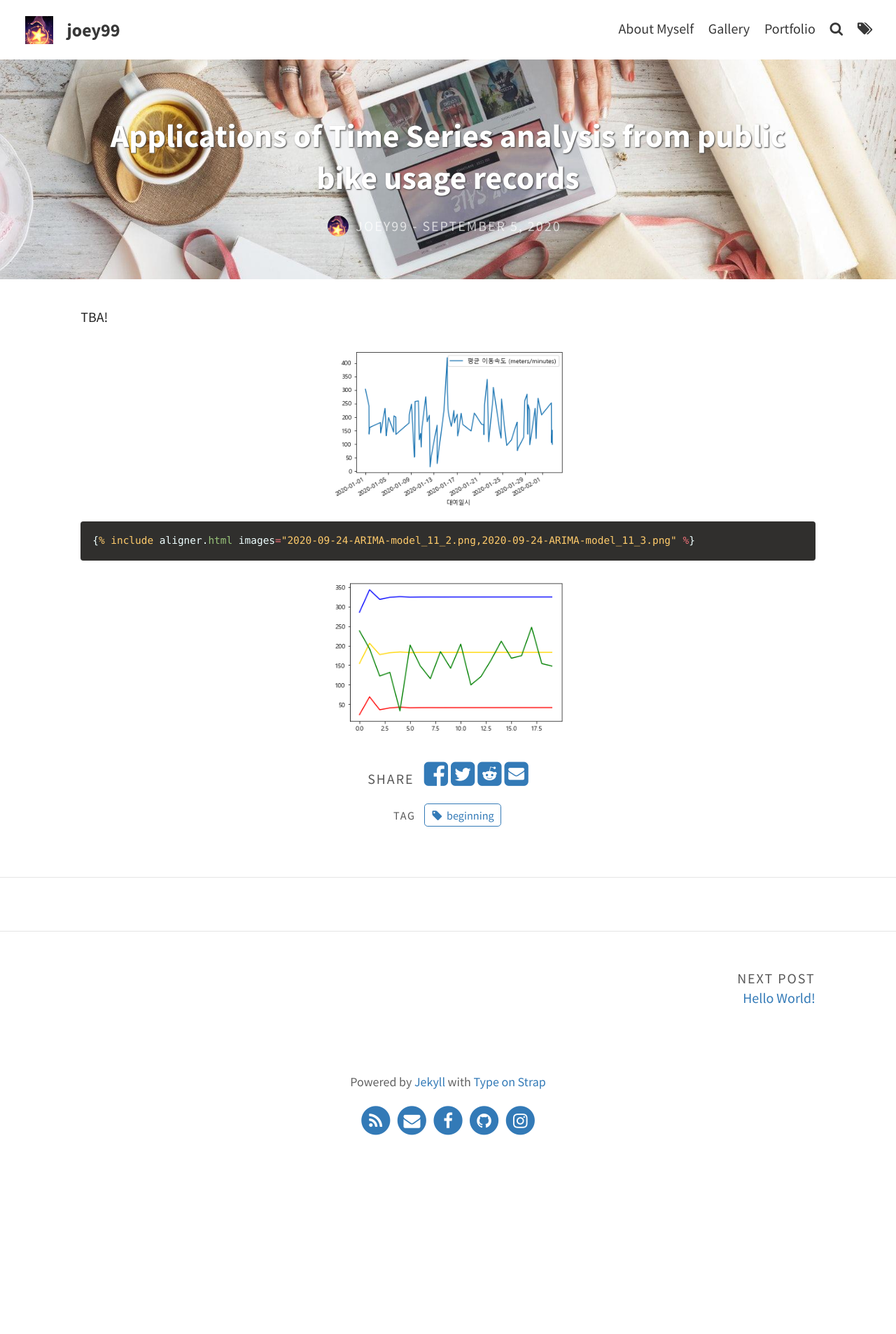
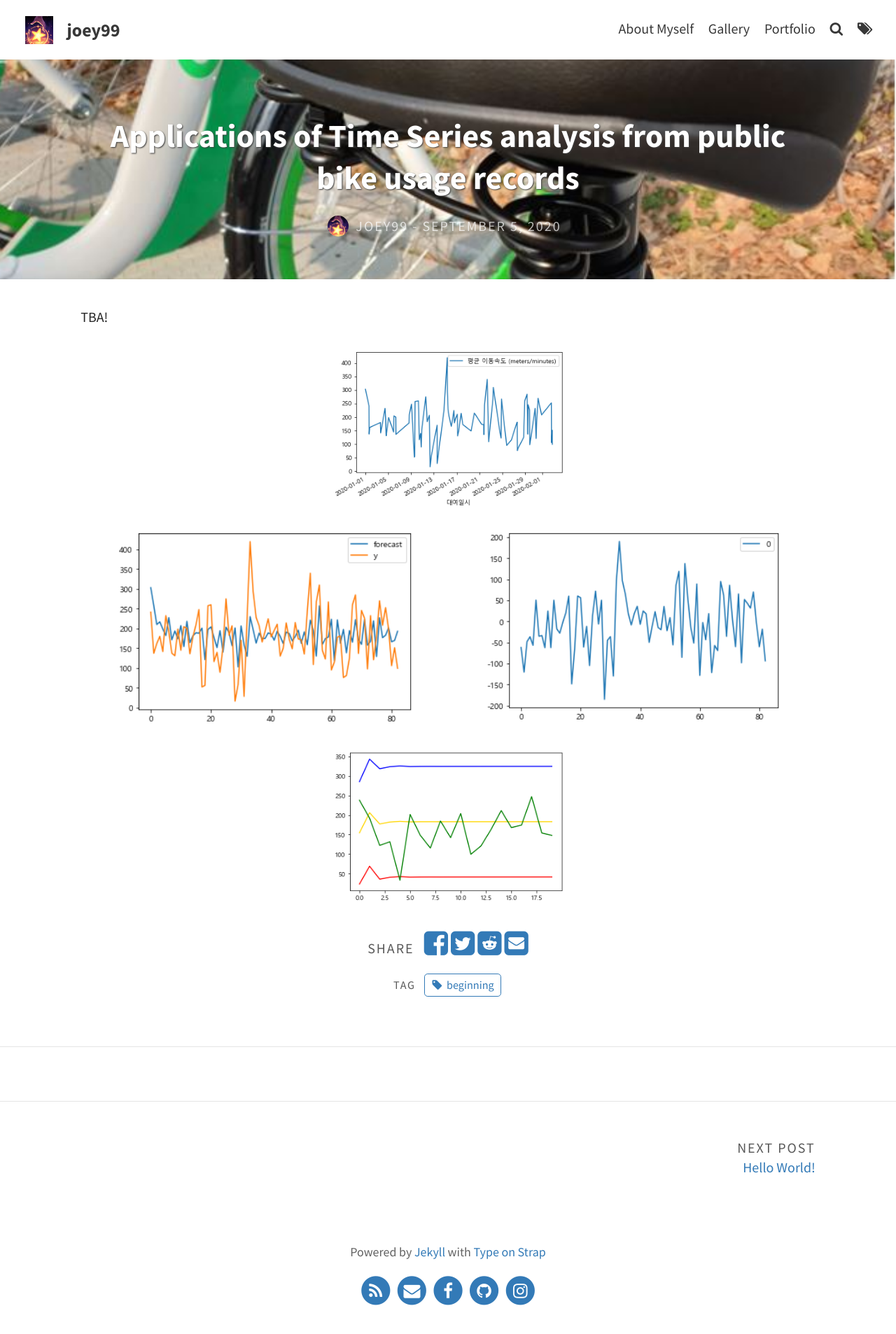
Before and after one commit to joyhyun99/joyhyun99.github.io, a Jekyll site: the page built from _posts/2020-09-05-Time-Series.md, in a window 1280 px wide. Shown: the whole page at 70% size. Built offline with Jekyll 4.4.1, drawn with Linux system fonts in a browser that asks for light colours; comment, search, counter and statistics services are not loaded; before the commit the page ends 1664 px from its top, so only the background shows below that.

Commit message:
Update 2020-09-05-Time-Series.md

```diff
--- a/_posts/2020-09-05-Time-Series.md
+++ b/_posts/2020-09-05-Time-Series.md
@@ -1,20 +1,18 @@
 ---
 layout: post
 title: Applications of Time Series analysis from public bike usage records
-feature-img: "assets/img/pexels/desk-messy.jpeg"
-thumbnail: "assets/thumbnails/pexels/desk-messy.jpeg"
+feature-img: "assets/img/bike.jpg"
+thumbnail: "assets/img/bike.jpg"
 tags: [beginning]
 author: joey99
 excerpt_separator: <!--more-->
 ---
 TBA!
 
+<!--more-->
+
 {% include aligner.html images="2020-09-24-ARIMA-model_10_1.png" %}
 
-{% highlight ruby %}
-{% raw %}
 {% include aligner.html images="2020-09-24-ARIMA-model_11_2.png,2020-09-24-ARIMA-model_11_3.png" %}
-{% endraw %}
-{% endhighlight %}
 
 {% include aligner.html images="2020-09-24-ARIMA-model_12_1.png" %}
```
